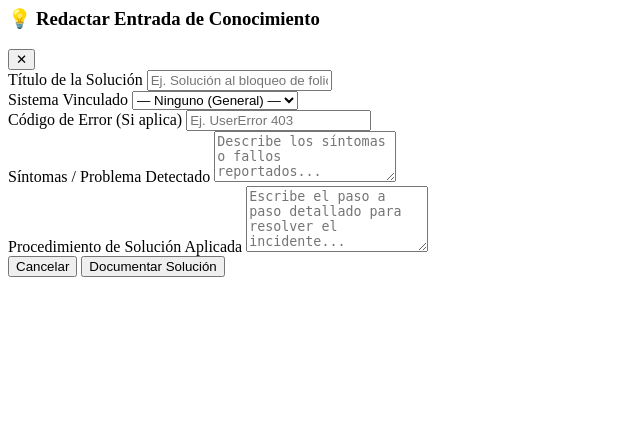
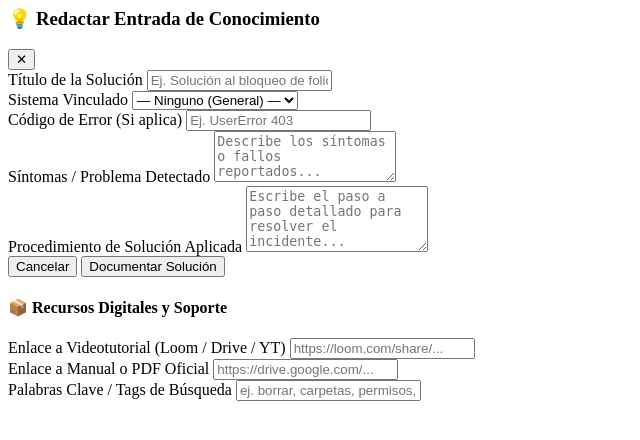
Before and after one commit to ilegardas/ticket-manager, a Django app: template templates/conocimiento/partials/modal_crear.html in a window 1280 px wide. Shown: the top 440 px of the page, without its empty margins (0-640 px from the left). Run offline with Django 5.2, Linux system fonts and the light colour scheme; the template is opened without the code that fills it, so the values that code supplies are empty; parts of the project's set-up code (start-up, migrations or seed data) failed here and were passed over.

Commit message:
Update modal_crear.html

```diff
--- a/templates/conocimiento/partials/modal_crear.html
+++ b/templates/conocimiento/partials/modal_crear.html
@@ -43,5 +43,31 @@
             <button type="button" onclick="closeModal()" class="px-4 py-2 bg-slate-100 dark:bg-darkBg text-slate-600 dark:text-slate-300 rounded-lg font-semibold">Cancelar</button>
             <button type="submit" class="px-4 py-2 bg-blue-600 dark:bg-amber-500 text-white dark:text-slate-950 rounded-lg font-bold">Documentar Solución</button>
         </div>
+
+        <!-- 🎥 NUEVA SECCIÓN: RECURSOS DIGITALES Y MULTIMEDIA -->
+        <div class="border-t border-slate-200 dark:border-slate-800 pt-3 space-y-3">
+            <h4 class="text-[11px] font-bold text-amber-500 uppercase tracking-wider">📦 Recursos Digitales y Soporte</h4>
+
+            <div class="grid grid-cols-1 sm:grid-cols-2 gap-3">
+                <div>
+                    <label class="block font-bold text-slate-400 dark:text-darkTextSub uppercase mb-1 text-[10px]">Enlace a Videotutorial (Loom / Drive / YT)</label>
+                    <input type="url" name="video_url" placeholder="https://loom.com/share/..."
+                           class="w-full text-xs p-2 border border-slate-200 dark:border-slate-700 rounded-lg bg-white dark:bg-darkBg text-slate-200 outline-none focus:ring-1 focus:ring-amber-500">
+                </div>
+                <div>
+                    <label class="block font-bold text-slate-400 dark:text-darkTextSub uppercase mb-1 text-[10px]">Enlace a Manual o PDF Oficial</label>
+                    <input type="url" name="documento_url" placeholder="https://drive.google.com/..."
+                           class="w-full text-xs p-2 border border-slate-200 dark:border-slate-700 rounded-lg bg-white dark:bg-darkBg text-slate-200 outline-none focus:ring-1 focus:ring-amber-500">
+                </div>
+            </div>
+
+            <div>
+                <label class="block font-bold text-slate-400 dark:text-darkTextSub uppercase mb-1 text-[10px]">Palabras Clave / Tags de Búsqueda</label>
+                <input type="text" name="palabras_clave" placeholder="ej. borrar, carpetas, permisos, windows"
+                       class="w-full text-xs p-2 border border-slate-200 dark:border-slate-700 rounded-lg bg-white dark:bg-darkBg text-slate-200 outline-none focus:ring-1 focus:ring-amber-500">
+            </div>
+        </div>
+
+
     </form>
 </div>
```
